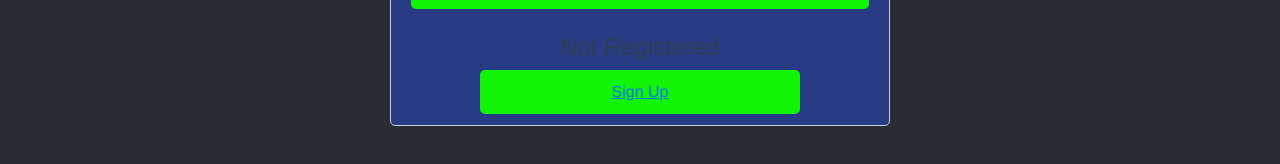
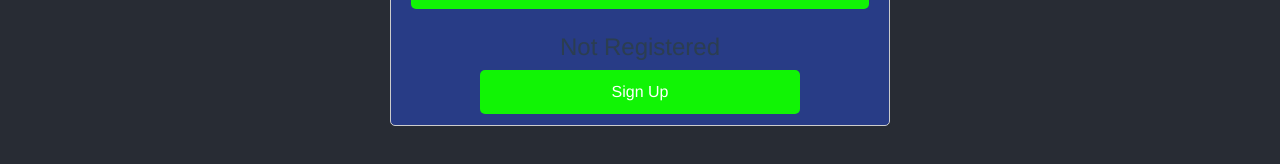
Before and after one commit to grissharrisdennis/voice-analyser, a Vue app in the folder my-vue-app/: page /#/login in a window 1280 px wide. Shown: the part 639-803 px from the top of the page. Built offline with nearby package versions, Linux system fonts and the light colour scheme.

Commit message:
Update LoginPage.vue

```diff
--- a/my-vue-app/src/views/LoginPage.vue
+++ b/my-vue-app/src/views/LoginPage.vue
@@ -28,7 +28,7 @@
         <br>
         <br>
         <h4>Not Registered</h4>
-        <button class="signup"><router-link to="/register">Sign Up</router-link></button>
+       <router-link to="/register"> <button class="signup">Sign Up</button> </router-link>
       </form>
       <p v-if="error" class="error">{{ error }}</p>
     </div>
```
